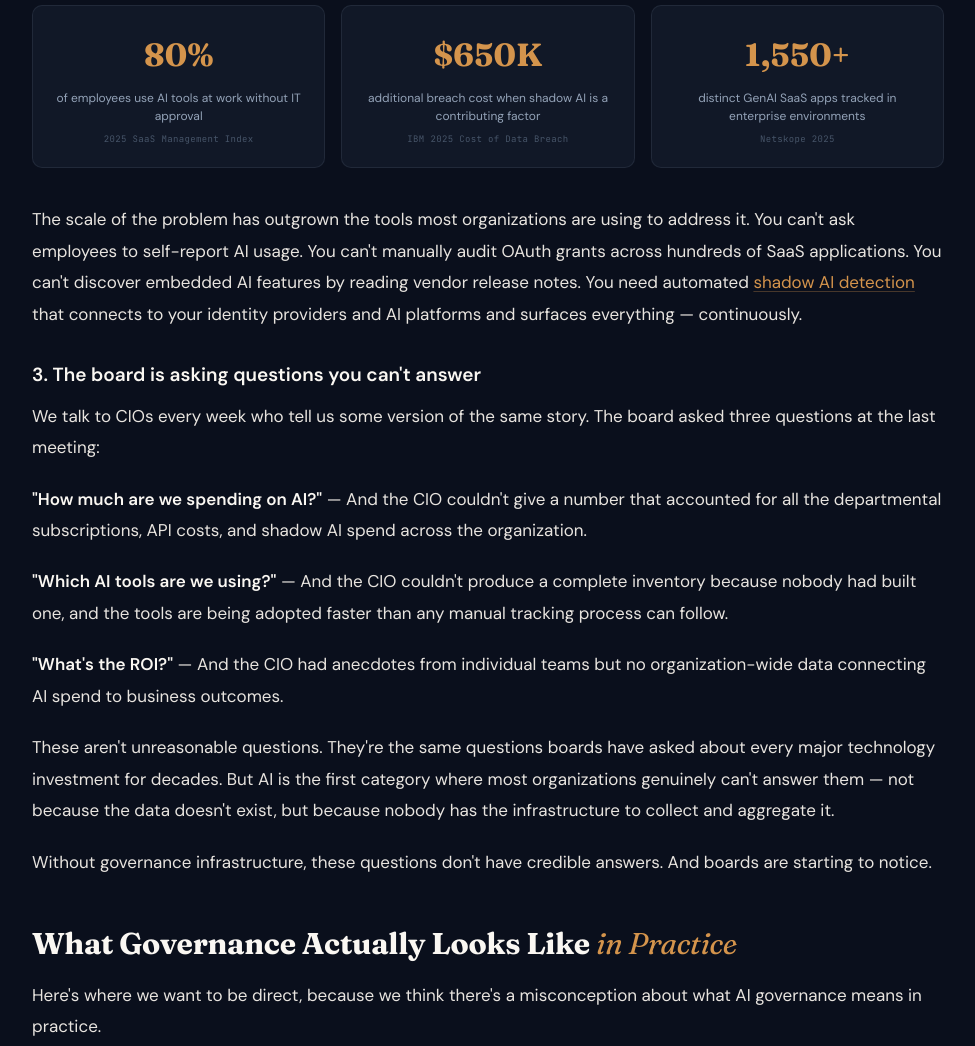
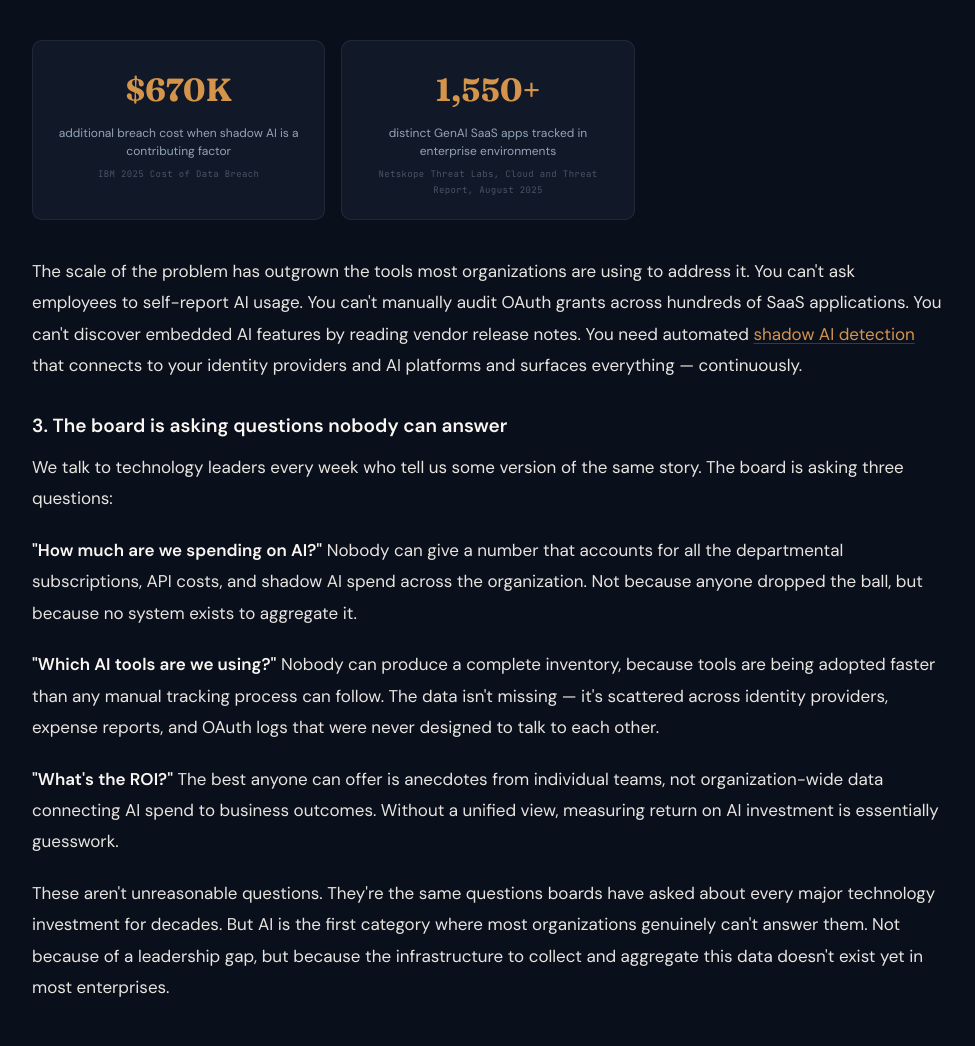
Before and after one commit to ShiftX-LLC/toweriq-website, a plain HTML site: page blog/enterprise-ai-governance-2026.html in a window 1280 px wide. Shown: the part 2220-3266 px from the top of the page, without its empty margins (152-1127 px from the left). Drawn offline with Linux system fonts and the light colour scheme.

Commit message:
blog fix

```diff
--- a/blog/enterprise-ai-governance-2026.html
+++ b/blog/enterprise-ai-governance-2026.html
@@ -112,7 +112,7 @@
 
 <p>The conversation around enterprise AI governance has fundamentally changed. In 2024, governance was a topic at conferences. In 2025, it started appearing in board decks. In 2026, it's a line item with regulatory deadlines attached to it.</p>
 
-<p>The numbers tell the story. Gartner projects that 40% of enterprise applications will have task-specific AI agents embedded by the end of this year — up from less than 5% in 2025. That's not a gradual increase. That's an explosion. Every one of those agents is an asset that needs to be discovered, classified, governed, and monitored.</p>
+<p>The numbers tell the story. Gartner projects that 40% of enterprise applications will have task-specific AI agents embedded by the end of this year — up from less than 5% in 2025.<sup title="Gartner Press Release, August 2025"> [Gartner Press Release, August 2025]</sup> That's not a gradual increase. That's an explosion. Every one of those agents is an asset that needs to be discovered, classified, governed, and monitored.</p>
 
 <p>And yet, most organizations are trying to manage this explosion with the same tools and processes they used for traditional SaaS governance. Spreadsheets that get updated quarterly. Policies that live in SharePoint and get reviewed annually. Approval workflows that take weeks because they require manual review by people who are already overloaded.</p>
 
@@ -138,37 +138,30 @@
 
 <div class="blog-stat-row">
   <div class="blog-stat">
-    <div class="blog-stat-val">80%</div>
-    <div class="blog-stat-desc">of employees use AI tools at work without IT approval</div>
-    <div class="blog-stat-source">2025 SaaS Management Index</div>
-  </div>
-  <div class="blog-stat">
-    <div class="blog-stat-val">$650K</div>
+    <div class="blog-stat-val">$670K</div>
     <div class="blog-stat-desc">additional breach cost when shadow AI is a contributing factor</div>
     <div class="blog-stat-source">IBM 2025 Cost of Data Breach</div>
   </div>
   <div class="blog-stat">
     <div class="blog-stat-val">1,550+</div>
     <div class="blog-stat-desc">distinct GenAI SaaS apps tracked in enterprise environments</div>
-    <div class="blog-stat-source">Netskope 2025</div>
+    <div class="blog-stat-source">Netskope Threat Labs, Cloud and Threat Report, August 2025</div>
   </div>
 </div>
 
 <p>The scale of the problem has outgrown the tools most organizations are using to address it. You can't ask employees to self-report AI usage. You can't manually audit OAuth grants across hundreds of SaaS applications. You can't discover embedded AI features by reading vendor release notes. You need automated <a href="../?feature=3#platform">shadow AI detection</a> that connects to your identity providers and AI platforms and surfaces everything — continuously.</p>
 
-<h3>3. The board is asking questions you can't answer</h3>
+<h3>3. The board is asking questions nobody can answer</h3>
 
-<p>We talk to CIOs every week who tell us some version of the same story. The board asked three questions at the last meeting:</p>
+<p>We talk to technology leaders every week who tell us some version of the same story. The board is asking three questions:</p>
 
-<p><strong>"How much are we spending on AI?"</strong> — And the CIO couldn't give a number that accounted for all the departmental subscriptions, API costs, and shadow AI spend across the organization.</p>
+<p><strong>"How much are we spending on AI?"</strong> Nobody can give a number that accounts for all the departmental subscriptions, API costs, and shadow AI spend across the organization. Not because anyone dropped the ball, but because no system exists to aggregate it.</p>
 
-<p><strong>"Which AI tools are we using?"</strong> — And the CIO couldn't produce a complete inventory because nobody had built one, and the tools are being adopted faster than any manual tracking process can follow.</p>
+<p><strong>"Which AI tools are we using?"</strong> Nobody can produce a complete inventory, because tools are being adopted faster than any manual tracking process can follow. The data isn't missing — it's scattered across identity providers, expense reports, and OAuth logs that were never designed to talk to each other.</p>
 
-<p><strong>"What's the ROI?"</strong> — And the CIO had anecdotes from individual teams but no organization-wide data connecting AI spend to business outcomes.</p>
+<p><strong>"What's the ROI?"</strong> The best anyone can offer is anecdotes from individual teams, not organization-wide data connecting AI spend to business outcomes. Without a unified view, measuring return on AI investment is essentially guesswork.</p>
 
-<p>These aren't unreasonable questions. They're the same questions boards have asked about every major technology investment for decades. But AI is the first category where most organizations genuinely can't answer them — not because the data doesn't exist, but because nobody has the infrastructure to collect and aggregate it.</p>
-
-<p>Without governance infrastructure, these questions don't have credible answers. And boards are starting to notice.</p>
+<p>These aren't unreasonable questions. They're the same questions boards have asked about every major technology investment for decades. But AI is the first category where most organizations genuinely can't answer them. Not because of a leadership gap, but because the infrastructure to collect and aggregate this data doesn't exist yet in most enterprises.</p>
 
 <h2 id="in-practice">What Governance Actually Looks Like <em>in Practice</em></h2>
 
```
